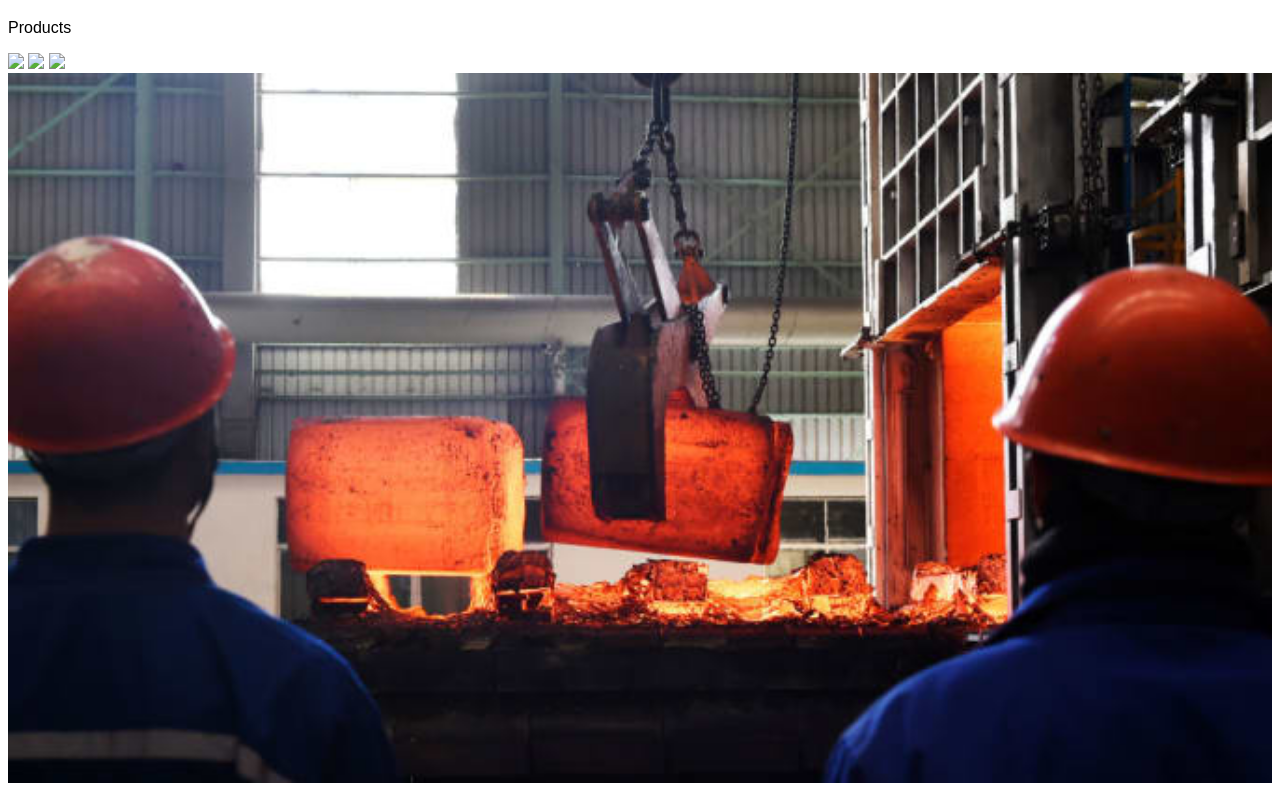
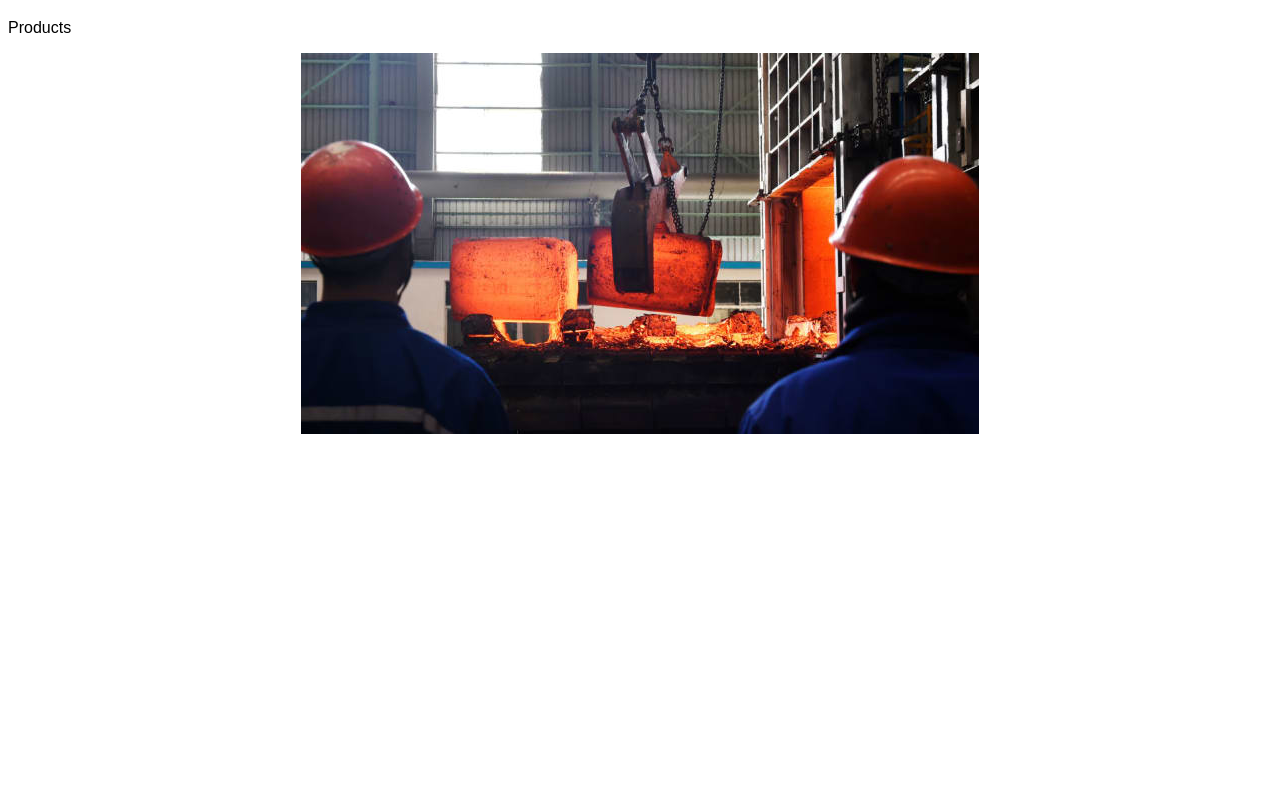
Before and after one commit to fenunes/web, a plain HTML site: page index.html in a window 1280 px wide. Shown: the part 61-856 px from the top of the page. After the commit the page ends 800 px from the top, so only its background shows below. Drawn offline with Linux system fonts and the light colour scheme.

Commit message:
Update index.html

```diff
--- a/index.html
+++ b/index.html
@@ -15,22 +15,9 @@ body {
 <h1>RED STEEL</h1>
 <p>Products</p>
 
-
-    <img src="steel.jpg" style="width:100%">
-
-    <img src="steel2.jpg" style="width:100%">
-
-    <img src="steel3.jpg" style="width:100%">
-
-     <img src="steel4.jpg" style="width:100%">
-
-
-<!-- The dots/circles -->
-<div style="text-align:center">
-  <span class="dot" onclick="currentSlide(1)"></span>
-  <span class="dot" onclick="currentSlide(2)"></span>
-  <span class="dot" onclick="currentSlide(3)"></span>
-</div>
+  <center>
+  <img src="steel4.jpg">
+  </center>
 
 </body>
 </html>
```
